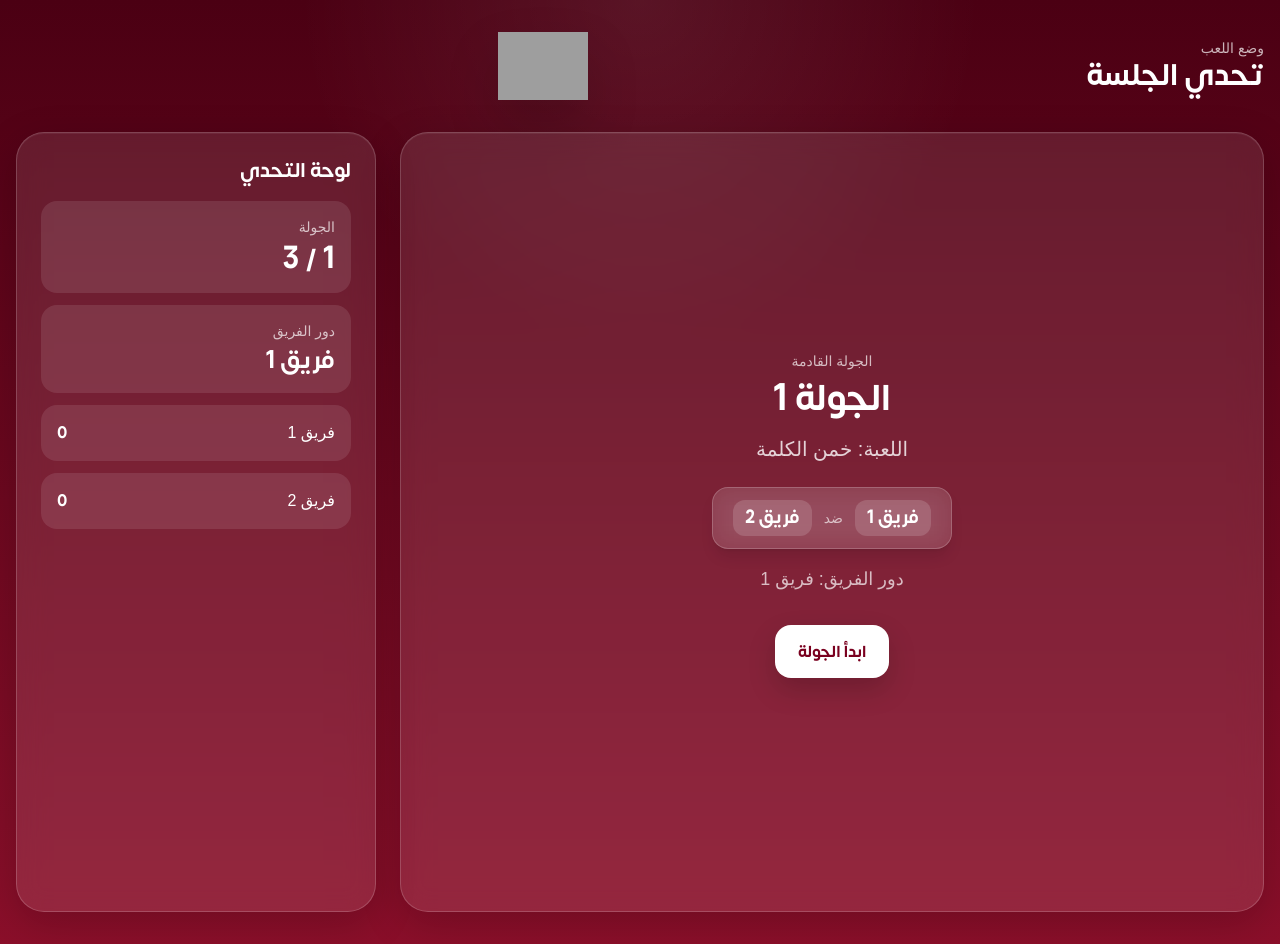
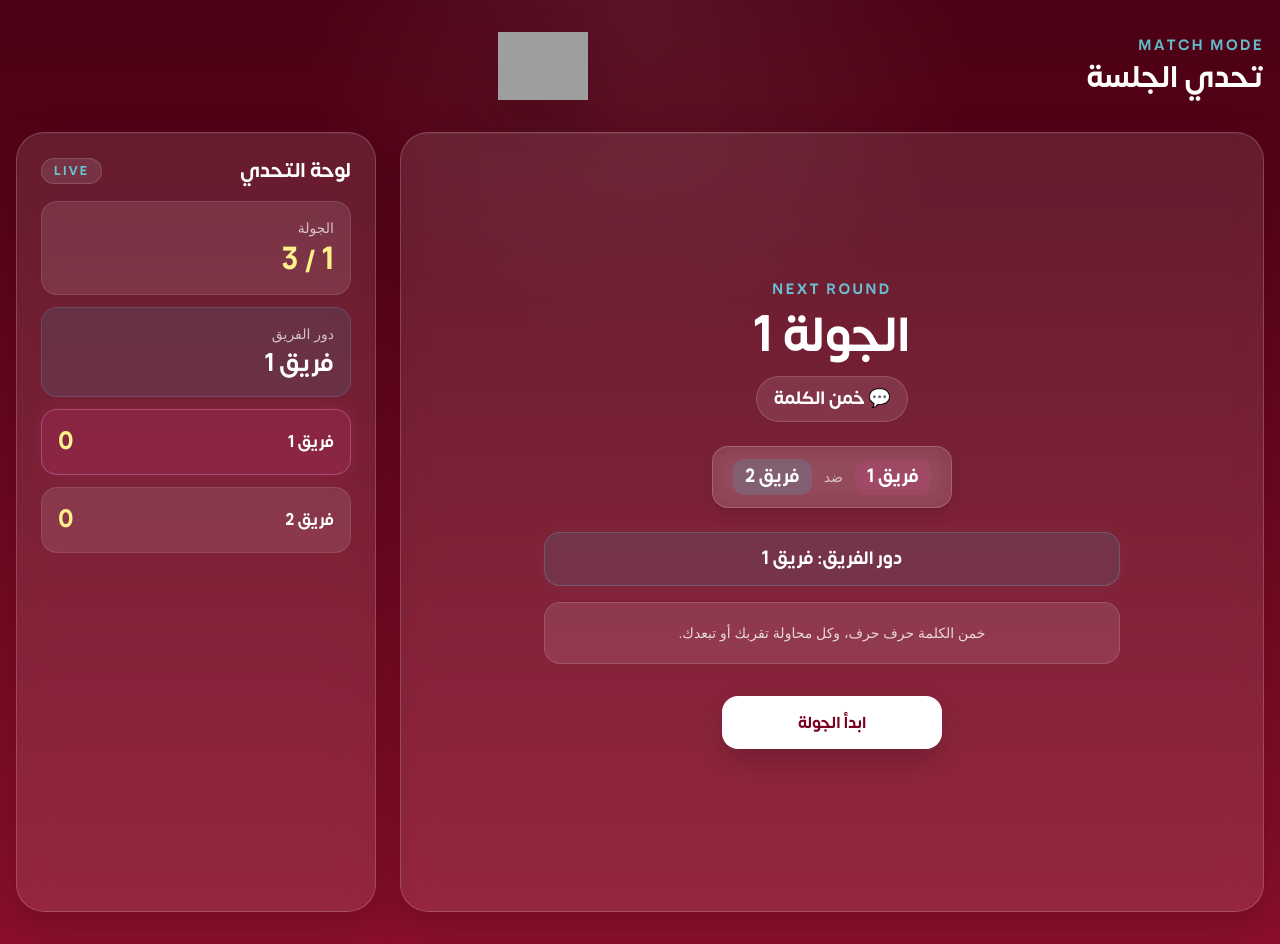
Before and after one commit to heelpeeri/khalnelab, a Next.js app: page /match in a window 1280 px wide. Both pictures are taken after a click on the button "ابدأ اللعب". Built offline with nearby package versions, Linux system fonts and the light colour scheme; grey boxes are pictures that could not be loaded; a web font is replaced by a local one.

Commit message:
Update page.tsx

```diff
--- a/src/app/match/page.tsx
+++ b/src/app/match/page.tsx
@@ -1,6 +1,6 @@
 'use client';
 
-import { useEffect, useState } from "react";
+import { useEffect, useMemo, useState } from "react";
 import { GlassCard } from "@/components/GlassCard";
 import { Logo } from "@/components/Logo";
 import WordGame from "@/components/match/WordGame";
@@ -22,15 +22,38 @@ function MatchupBadge({
 }) {
   return (
     <div className="inline-flex items-center justify-center gap-3 rounded-2xl border border-white/20 bg-white/10 px-5 py-3 text-lg shadow-lg backdrop-blur-md">
-      <span className="rounded-xl bg-white/15 px-3 py-1 font-bold text-white">
+      <span className="rounded-xl bg-pink-500/15 px-3 py-1 font-bold text-white">
         {side1}
       </span>
 
       <span className="text-sm font-medium text-white/65">ضد</span>
 
-      <span className="rounded-xl bg-white/15 px-3 py-1 font-bold text-white">
+      <span className="rounded-xl bg-cyan-400/15 px-3 py-1 font-bold text-white">
         {side2}
       </span>
+    </div>
+  );
+}
+
+function StatusStrip({
+  text,
+  tone = "default",
+}: {
+  text: string;
+  tone?: "default" | "success" | "warning";
+}) {
+  const toneClass =
+    tone === "success"
+      ? "border-green-300/20 bg-green-400/10 text-green-100"
+      : tone === "warning"
+      ? "border-yellow-300/20 bg-yellow-400/10 text-yellow-100"
+      : "border-cyan-300/20 bg-cyan-400/10 text-white";
+
+  return (
+    <div
+      className={`rounded-2xl border px-4 py-3 text-center text-lg font-black shadow-[0_0_18px_rgba(255,255,255,0.04)] ${toneClass}`}
+    >
+      {text}
     </div>
   );
 }
@@ -72,16 +95,47 @@ export default function MatchPage() {
   const winnerQuestionLabel =
     mode === "teams" ? "اختر الجهة الفائزة في هذه الجولة" : "اختر الفائز في هذه الجولة";
 
-  function getGameTitle(game: GameType) {
-    if (game === "word") return "خمن الكلمة";
-    if (game === "draw") return "خمن المثل";
-    if (game === "scramble") return "حروف بالخلاط";
-    if (game === "wheel") return "لف وخمن";
-    return "إنسان حيوان نبات جماد بلاد";
+  const currentTurnName = currentRound % 2 === 1 ? side1 : side2;
+
+  const gameMeta = useMemo(() => {
+    if (selectedGame === "word") {
+      return {
+        title: "خمن الكلمة",
+        icon: "💬",
+        hint: "خمن الكلمة حرف حرف، وكل محاولة تقربك أو تبعدك.",
+      };
     }
+    if (selectedGame === "draw") {
+      return {
+        title: "خمن المثل",
+        icon: "✏️",
+        hint: "خمن المثل من الإيموجي، والوقت يمشي.",
+      };
+    }
+    if (selectedGame === "scramble") {
+      return {
+        title: "حروف بالخلاط",
+        icon: "🧩",
+        hint: "رتب الحروف بأسرع وقت، أول واحد يخلص يفوز.",
+      };
+    }
+    if (selectedGame === "wheel") {
+      return {
+        title: "لف وخمن",
+        icon: "🎡",
+        hint: "لف، شوف الرقم، وبعدها اختر حرف أو حل الكلمة.",
+      };
+    }
+    return {
+      title: "إنسان حيوان نبات جماد بلاد",
+      icon: "🌍",
+      hint: "كل الإجابات لازم تبدأ بنفس الحرف، والسرعة تفرق.",
+    };
+  }, [selectedGame]);
 
   function startGame() {
     if (!side1.trim() || !side2.trim()) return;
+
     setStarted(true);
     setCurrentRound(1);
     setSide1Score(0);
@@ -130,8 +184,6 @@ export default function MatchPage() {
     setRoundSeed(1);
   }
 
-  const currentTurnName = currentRound % 2 === 1 ? side1 : side2;
-
   const currentGameBoard =
     selectedGame === "word" ? (
       <WordGame onRoundEnd={endRound} roundKey={roundSeed} />
@@ -173,14 +225,32 @@ export default function MatchPage() {
       <div className="mx-auto max-w-[1600px]">
         <div className="mb-8 flex items-center justify-between gap-4">
           <div>
-            <p className="text-sm text-white/70">وضع اللعب</p>
-            <h1 className="text-3xl font-black">تحدي الجلسة</h1>
+            <p className="text-sm font-black tracking-[0.18em] text-cyan-300/80">
+              MATCH MODE
+            </p>
+            <h1 className="mt-1 text-3xl font-black">تحدي الجلسة</h1>
           </div>
           <Logo size={90} />
         </div>
 
         {!started && (
           <GlassCard className="p-6">
+            <div className="mb-6 flex items-center justify-between gap-4">
+              <div>
+                <p className="text-sm font-black tracking-[0.18em] text-cyan-300/80">
+                  READY ROOM
+                </p>
+                <h2 className="mt-1 text-2xl font-black">جهّز التحدي</h2>
+              </div>
+
+              <div className="rounded-2xl border border-white/15 bg-white/10 px-4 py-2 text-right">
+                <p className="text-xs text-white/55">اللعبة الحالية</p>
+                <p className="mt-1 font-black">
+                  {gameMeta.icon} {gameMeta.title}
+                </p>
+              </div>
+            </div>
+
             <div className="grid gap-4 md:grid-cols-2">
               <div>
                 <label className="mb-2 block text-sm font-bold">نوع التحدي</label>
@@ -250,6 +320,11 @@ export default function MatchPage() {
               </select>
             </div>
 
+            <div className="mt-6 rounded-2xl border border-cyan-300/20 bg-cyan-400/10 p-4 text-right">
+              <p className="text-sm text-white/60">مختصر اللعبة</p>
+              <p className="mt-1 text-white/90">{gameMeta.hint}</p>
+            </div>
+
             <button onClick={startGame} className="btn-primary mt-6 w-full">
               ابدأ اللعب
             </button>
@@ -262,37 +337,34 @@ export default function MatchPage() {
               {roundReady ? (
                 <GlassCard className="min-h-[780px] p-8 text-center">
                   <div className="flex h-full min-h-[700px] flex-col items-center justify-center">
-                    <p className="text-sm text-white/70">الجولة القادمة</p>
+                    <p className="text-sm font-black tracking-[0.18em] text-cyan-300/80">
+                      NEXT ROUND
+                    </p>
 
-                    <h2 className="mt-2 text-4xl font-black">
+                    <h2 className="mt-3 text-5xl font-black">
                       الجولة {currentRound}
                     </h2>
 
-                    <p className="mt-4 text-xl text-white/80">
-                      اللعبة: {getGameTitle(selectedGame)}
-                    </p>
+                    <div className="mt-4 rounded-full border border-white/15 bg-white/10 px-4 py-2 text-lg font-black">
+                      {gameMeta.icon} {gameMeta.title}
+                    </div>
 
                     <div className="mt-6">
                       <MatchupBadge side1={side1} side2={side2} />
                     </div>
 
-                    <p className="mt-4 text-lg text-white/70">
-                      {currentTurnLabel}: {currentTurnName}
-                    </p>
+                    <div className="mt-6 w-full max-w-xl">
+                      <StatusStrip text={`${currentTurnLabel}: ${currentTurnName}`} />
+                    </div>
 
-                    {selectedGame === "wheel" && (
-                      <div className="mt-6 rounded-2xl border border-white/15 bg-white/10 px-5 py-4 text-sm leading-7 text-white/80">
-                        لف العجلة أول، وإذا طلع رقم اختر حرف.
-                        إذا كان الحرف موجود تكسب نقاط وتنفتح الخانات.
-                        وإذا ما كان موجود، يروح الدور للفريق الثاني.
-                        وتقدر بأي وقت تحاول تحل الكلمة.
+                    <div className="mt-4 w-full max-w-xl rounded-2xl border border-white/15 bg-white/10 px-5 py-4 text-sm leading-7 text-white/80">
+                      {gameMeta.hint}
                     </div>
-                    )}
 
                     <button
                       type="button"
                       onClick={beginRound}
-                      className="btn-primary mt-8"
+                      className="btn-primary mt-8 min-w-[220px]"
                     >
                       ابدأ الجولة
                     </button>
@@ -304,32 +376,53 @@ export default function MatchPage() {
             </div>
 
             <GlassCard className="p-6">
+              <div className="mb-4 flex items-center justify-between">
                 <h3 className="text-xl font-black">لوحة التحدي</h3>
+                <span className="rounded-full border border-white/15 bg-white/10 px-3 py-1 text-xs font-black tracking-[0.18em] text-cyan-300/80">
+                  LIVE
+                </span>
+              </div>
 
-              <div className="mt-4 space-y-3">
-                <div className="rounded-2xl bg-white/10 p-4">
+              <div className="space-y-3">
+                <div className="rounded-2xl border border-white/10 bg-white/10 p-4">
                   <p className="text-sm text-white/70">الجولة</p>
-                  <p className="mt-1 text-3xl font-black">
+                  <p className="mt-1 text-3xl font-black text-yellow-200">
                     {currentRound} / {rounds}
                   </p>
                 </div>
 
-                <div className="rounded-2xl bg-white/10 p-4">
+                <div className="rounded-2xl border border-cyan-300/15 bg-cyan-400/10 p-4">
                   <p className="text-sm text-white/70">{currentTurnLabel}</p>
                   <p className="mt-1 text-2xl font-black">{currentTurnName}</p>
                 </div>
 
-                <div className="rounded-2xl bg-white/10 p-4">
+                <div
+                  className={`rounded-2xl border p-4 ${
+                    currentTurnName === side1
+                      ? "border-pink-300/30 bg-pink-500/15 shadow-[0_0_18px_rgba(236,72,153,0.14)]"
+                      : "border-white/10 bg-white/10"
+                  }`}
+                >
                   <div className="flex items-center justify-between">
-                    <span>{side1}</span>
-                    <span className="font-black">{side1Score}</span>
+                    <span className="font-bold">{side1}</span>
+                    <span className="text-2xl font-black text-yellow-200">
+                      {side1Score}
+                    </span>
                   </div>
                 </div>
 
-                <div className="rounded-2xl bg-white/10 p-4">
+                <div
+                  className={`rounded-2xl border p-4 ${
+                    currentTurnName === side2
+                      ? "border-cyan-300/30 bg-cyan-400/15 shadow-[0_0_18px_rgba(34,211,238,0.14)]"
+                      : "border-white/10 bg-white/10"
+                  }`}
+                >
                   <div className="flex items-center justify-between">
-                    <span>{side2}</span>
-                    <span className="font-black">{side2Score}</span>
+                    <span className="font-bold">{side2}</span>
+                    <span className="text-2xl font-black text-yellow-200">
+                      {side2Score}
+                    </span>
                   </div>
                 </div>
               </div>
@@ -339,29 +432,42 @@ export default function MatchPage() {
 
         {gameEnded && (
           <GlassCard className="p-8 text-center">
-            <h2 className="text-4xl font-black">🏆 انتهى التحدي</h2>
+            <p className="text-sm font-black tracking-[0.18em] text-yellow-200/85">
+              GAME OVER
+            </p>
+
+            <h2 className="mt-2 text-4xl font-black">🏆 انتهى التحدي</h2>
 
             <div className="mt-6 grid gap-4 md:grid-cols-2">
-              <div className="rounded-3xl bg-white/10 p-5">
+              <div className="rounded-3xl border border-pink-300/20 bg-pink-500/10 p-5">
                 <p className="text-lg font-bold">{side1}</p>
-                <p className="mt-2 text-4xl font-black">{side1Score}</p>
+                <p className="mt-2 text-4xl font-black text-yellow-200">
+                  {side1Score}
+                </p>
               </div>
 
-              <div className="rounded-3xl bg-white/10 p-5">
+              <div className="rounded-3xl border border-cyan-300/20 bg-cyan-400/10 p-5">
                 <p className="text-lg font-bold">{side2}</p>
-                <p className="mt-2 text-4xl font-black">{side2Score}</p>
+                <p className="mt-2 text-4xl font-black text-yellow-200">
+                  {side2Score}
+                </p>
               </div>
             </div>
 
-            <p className="mt-6 text-2xl font-black">
-              {side1Score > side2Score
+            <div className="mt-6">
+              <StatusStrip
+                text={
+                  side1Score > side2Score
                     ? `الفائز: ${side1}`
                     : side2Score > side1Score
                     ? `الفائز: ${side2}`
-                : "تعادل"}
-            </p>
+                    : "تعادل"
+                }
+                tone={side1Score === side2Score ? "warning" : "success"}
+              />
+            </div>
 
-            <button onClick={resetGame} className="btn-primary mt-8">
+            <button onClick={resetGame} className="btn-primary mt-8 min-w-[220px]">
               إعادة اللعب
             </button>
           </GlassCard>
@@ -369,9 +475,13 @@ export default function MatchPage() {
       </div>
 
       {showWinnerModal && (
-        <div className="fixed inset-0 z-50 flex items-center justify-center bg-black/50 px-4">
+        <div className="fixed inset-0 z-50 flex items-center justify-center bg-black/60 px-4 backdrop-blur-sm">
           <div className="w-full max-w-md rounded-[32px] border border-white/20 bg-[#7a001f] p-6 text-center shadow-2xl">
-            <h3 className="text-3xl font-black">🏆 مين فاز؟</h3>
+            <p className="text-sm font-black tracking-[0.18em] text-yellow-200/85">
+              ROUND RESULT
+            </p>
+
+            <h3 className="mt-2 text-3xl font-black">🏆 مين فاز؟</h3>
             <p className="mt-2 text-white/75">{winnerQuestionLabel}</p>
 
             <div className="mt-6 space-y-3">
```
Lines whose indentation alone changed are shown as unchanged.
